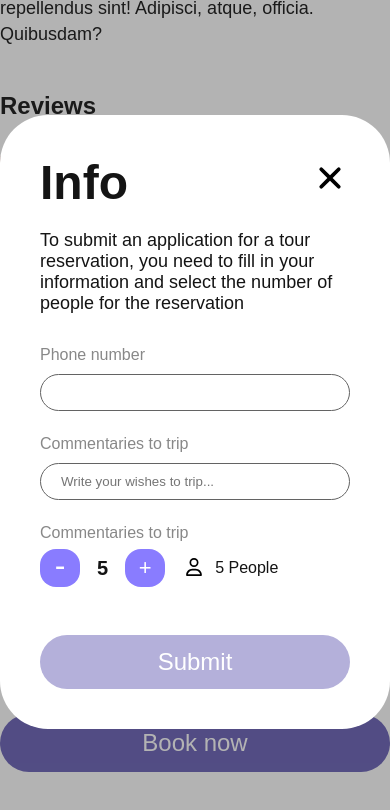
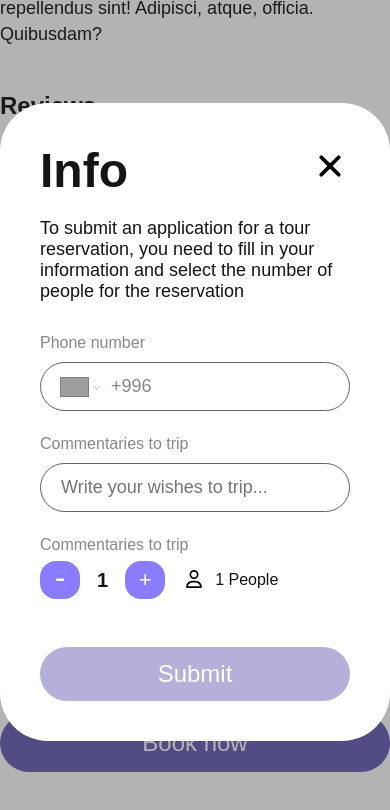
Before and after one commit to PranovAdilet/neobis-front-neotour, a React (Create React App) app: page /descr in a window 390 px wide. Both pictures are taken after a click on the button "Book now". Shown: the part 779-1589 px from the top of the page. Built offline with nearby package versions, Linux system fonts and the light colour scheme; grey boxes are pictures that could not be loaded.

Commit message:
added phoneInput

```diff
--- a/package.json
+++ b/package.json
@@ -13,7 +13,9 @@
     "axios": "^1.6.7",
     "react": "^18.2.0",
     "react-dom": "^18.2.0",
+    "react-hook-form": "^7.50.1",
     "react-icons": "^5.0.1",
+    "react-phone-number-input": "^3.3.9",
     "react-redux": "^9.1.0",
     "react-router-dom": "^6.22.0",
     "react-scripts": "5.0.1",
--- /dev/null
+++ b/src/components/PhoneInput/Input.tsx
@@ -0,0 +1,44 @@
+import React from 'react';
+import 'react-phone-number-input/style.css';
+import PhoneInput, { isValidPhoneNumber } from 'react-phone-number-input';
+
+
+type IProps = {
+    error: string
+    setError: (e: string) => void
+    tel: string
+    setTel: (e: string) => void
+}
+const Input = ({...props} : IProps) => {
+
+    const handleInputChange = (newValue: string | undefined) => {
+        props.setTel(newValue ?? '');
+    }
+
+    const handleBlur = () => {
+        if (props.tel && !isValidPhoneNumber(props.tel)){
+            props.setError('Invalid phone number format');
+        } else {
+            props.setError('');
+        }
+    }
+
+
+    return (
+        <div>
+            <PhoneInput
+                international
+                className="popup__input"
+                placeholder="Enter phone number"
+                value={props.tel}
+                onChange={handleInputChange}
+                defaultCountry="KG"
+                onBlur={handleBlur}
+                limitMaxLength={true}
+            />
+            {props.error && <p className="popup__error">{props.error}</p>}
+        </div>
+    );
+};
+
+export default Input;
--- a/src/components/Popup/Popup.tsx
+++ b/src/components/Popup/Popup.tsx
@@ -1,19 +1,50 @@
-import React from 'react';
+import React, {ChangeEvent, FormEvent, useState} from 'react';
 import { FaRegUser } from "react-icons/fa6";
 import { IoClose } from "react-icons/io5";
+import Input from "../PhoneInput/Input";
+import {isValidPhoneNumber} from "react-phone-number-input";
 
 type IPopup = {
     setPopup: React.Dispatch<React.SetStateAction<boolean>>
 }
 
 const Popup = ({setPopup}: IPopup) => {
+
+    const [tel, setTel] = useState<string>('');
+    const [error, setError] = useState<string>('')
+
+    const [count, setCount] = useState<number>(1)
+    const [inputText, setInputText] = useState<string>('')
+
+    const handlerCountPlus = () => {
+        if (count < 5){
+            setCount((prev) => prev + 1)
+        }
+    }
+    const handlerCountMinus = () => {
+        if (count > 1){
+            setCount((prev) => prev - 1)
+        }
+    }
+
     const handlerPopup = ()  => {
         setPopup(prev => !prev)
     }
 
+    const onSubmit = (e: FormEvent<HTMLFormElement>) => {
+        e.preventDefault()
+        setCount(1)
+        setTel('')
+        setInputText('')
+    }
+
+    const handleChangeInputText = (e: ChangeEvent<HTMLInputElement>) => {
+        setInputText(e.target.value)
+    }
+
     return (
        <div className="overlay">
-           <div className="popup">
+           <form onSubmit={onSubmit} className="popup">
                <div className="popup__top">
                    <h2 className="popup__title">Info</h2>
                    <span onClick={handlerPopup} className="popup__icon-close"><IoClose/></span>
@@ -23,28 +54,36 @@ const Popup = ({setPopup}: IPopup) => {
                </p>
                <label className="popup__label">
                    <p className="popup__text">Phone number</p>
-                   <input className="popup__input" type="number"/>
+                   <Input tel={tel} setTel={setTel} error={error} setError={setError}/>
                </label>
                <label className="popup__label">
                    <p className="popup__text">Commentaries to trip</p>
-                   <input placeholder="Write your wishes to trip..." className="popup__input" type="text"/>
+                   <input
+                       minLength={3}
+                       required={true}
+                       placeholder="Write your wishes to trip..."
+                       className="popup__input"
+                       type="text"
+                       value={inputText}
+                       onChange={handleChangeInputText}
+                   />
                </label>
                <div className="popup__bottom">
                    <p className="popup__text">Commentaries to trip</p>
                    <div className="popup__bottom-block">
                        <div className="popup__bottom-block-count">
-                           <span className="popup__icon-minus">-</span>
-                           <p className="popup__bottom-count">5</p>
-                           <span className="popup__icon-plus">+</span>
+                           <span onClick={() => handlerCountMinus()} className="popup__icon-minus">-</span>
+                           <p className="popup__bottom-count">{count}</p>
+                           <span onClick={() => handlerCountPlus()} className="popup__icon-plus">+</span>
                        </div>
                        <div className="popup__bottom-block-people">
                            <span className="popup__icon-user"><FaRegUser/></span>
-                           <p className="popup__bottom-text">5 People</p>
+                           <p className="popup__bottom-text">{count} People</p>
                        </div>
                    </div>
                </div>
-               <button className="popup__btn">Submit</button>
-           </div>
+               <button disabled={!tel || !isValidPhoneNumber(tel) || inputText.length < 3} type="submit" className="popup__btn">Submit</button>
+           </form>
        </div>
     );
 };
--- a/src/index.css
+++ b/src/index.css
@@ -419,9 +419,13 @@
 }
 .popup__input {
   width: 100%;
-  padding: 10px 20px;
+  padding: 13px 20px;
   border-radius: 100px;
   border: 1px solid var(--Input-gray, #636363);
+  color: var(--Gray, #888);
+  font-size: 18px;
+  font-weight: 400;
+  outline: none;
 }
 .popup__top {
   display: flex;
@@ -499,10 +503,29 @@
   font-size: 24px;
   font-weight: 500;
   border-radius: 28px;
-  background: var(--Inactive, #B4B0DA);
+  background: var(--Primary, #6A62B7);
   border: none;
   outline: none;
   cursor: pointer;
+}
+.popup__btn:disabled {
+  background: var(--Inactive, #B4B0DA);
+}
+.popup__error {
+  color: red;
+  margin: 5px 0 0 17px;
+}
+
+.PhoneInputInput {
+  border: none;
+  outline: none;
+  color: var(--Gray, #888);
+  font-size: 18px;
+  font-weight: 400;
+}
+
+.PhoneInput {
+  column-gap: 5px;
 }
 
 * {
--- a/src/styles/popup.scss
+++ b/src/styles/popup.scss
@@ -54,10 +54,16 @@
   }
   &__input{
     width: 100%;
-    padding: 10px 20px;
+    padding: 13px 20px;
 
     border-radius: 100px;
-    border: 1px solid var(--Input-gray, #636363)
+    border: 1px solid var(--Input-gray, #636363);
+
+    color: var(--Gray, #888);
+    font-size: 18px;
+    font-weight: 400;
+
+    outline: none;
   }
   &__top{
     display: flex;
@@ -152,12 +158,33 @@
     font-weight: 500;
 
     border-radius: 28px;
-    background: var(--Inactive, #B4B0DA);
 
+    background: var(--Primary, #6A62B7);
     border: none;
     outline: none;
 
     cursor: pointer;
+    &:disabled{
+      background: var(--Inactive, #B4B0DA);
+    }
+  }
+
+  &__error{
+    color: red;
+    margin: 5px 0 0 17px;
   }
 
 }
+
+
+.PhoneInputInput{
+  border: none;
+  outline: none;
+
+  color: var(--Gray, #888);
+  font-size: 18px;
+  font-weight: 400;
+}
+.PhoneInput{
+  column-gap: 5px;
+}
```
Also changed, not shown: src/index.scss (line endings or trailing spaces), 2 other files (tests, documents, lock files or other folders).
